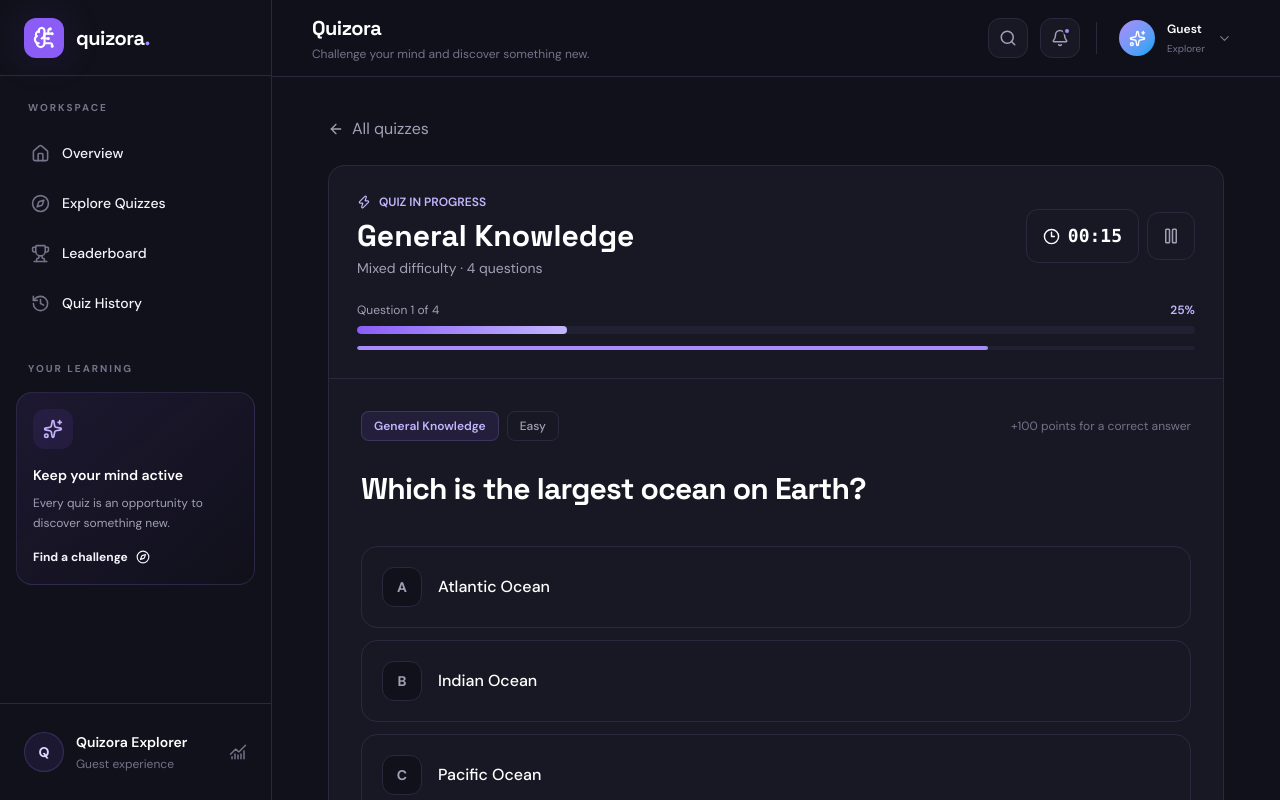
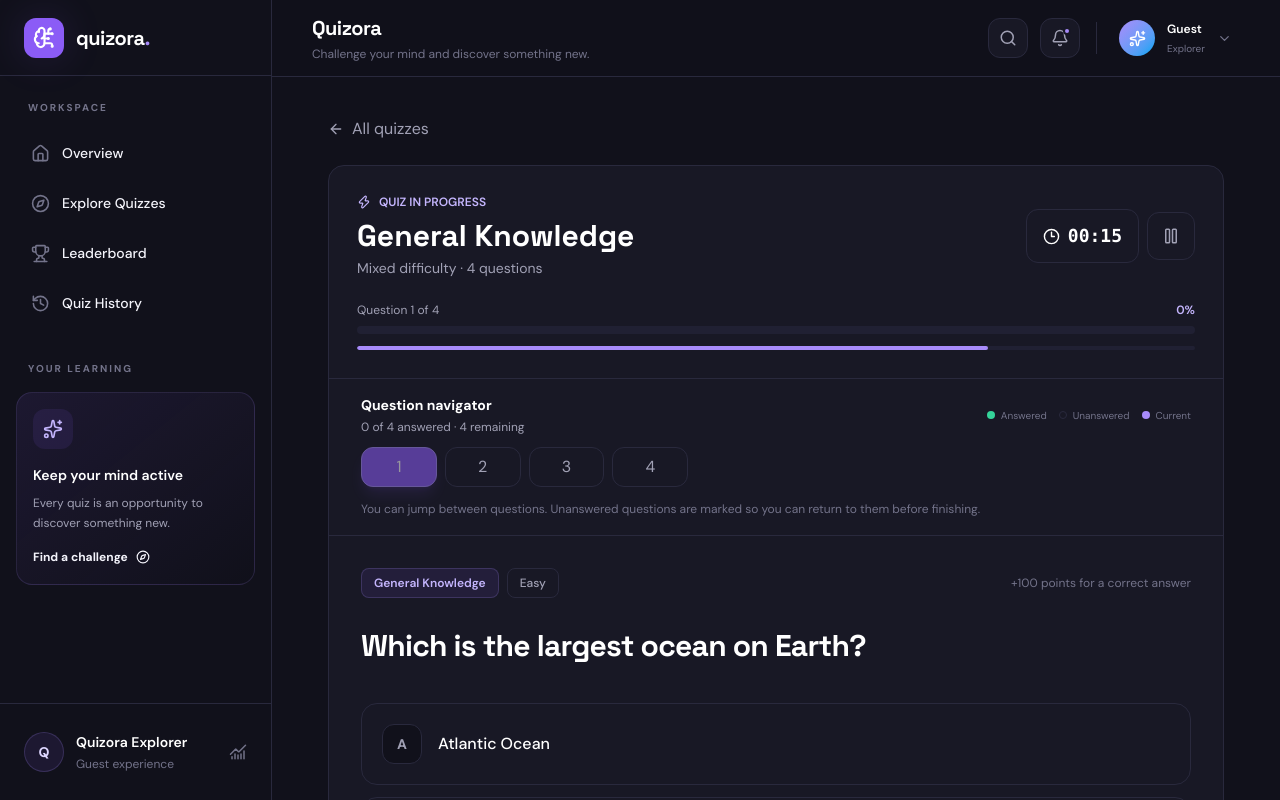
Before and after one commit to abdikadirjerry/quizora-quiz-app, a React (Vite) app: page /quiz/play in a window 1280 px wide. Shown: the top 800 px of the page. Built offline with nearby package versions, Linux system fonts and the light colour scheme.

Commit message:
feat: add quiz question navigation

```diff
--- a/src/hooks/useQuiz.js
+++ b/src/hooks/useQuiz.js
@@ -5,7 +5,6 @@ const DEFAULT_SECONDS_PER_QUESTION = 20;
 
 function normalizeTimerDuration(value) {
   const duration = Number(value ?? DEFAULT_SECONDS_PER_QUESTION);
-
   return [0, 10, 20, 30].includes(duration)
     ? duration
     : DEFAULT_SECONDS_PER_QUESTION;
@@ -17,84 +16,109 @@ function createInitialState({ questions, timerDuration }) {
     timerDuration,
     currentIndex: 0,
     selectedAnswer: null,
-    answers: [],
+    answers: questions.map(() => null),
     timeLeft: timerDuration === 0 ? null : timerDuration,
     status: "playing",
   };
 }
 
-function recordAnswer(state, answerIndex) {
-  const question = state.questions[state.currentIndex];
-
-  if (!question) return state;
-
-  const answer = {
+function makeAnswer(question, answerIndex) {
+  return {
     questionId: question.id,
     selectedAnswerIndex: answerIndex,
     correctAnswerIndex: question.correctAnswerIndex,
-    isCorrect: answerIndex === question.correctAnswerIndex,
+    isCorrect:
+      answerIndex !== null && answerIndex === question.correctAnswerIndex,
     timedOut: answerIndex === null,
   };
+}
 
-  const answers = [...state.answers, answer];
-  const isLastQuestion = state.currentIndex === state.questions.length - 1;
+function commitCurrent(state, answerIndex = state.selectedAnswer) {
+  const question = state.questions[state.currentIndex];
+  if (!question) return state;
+  const answers = [...state.answers];
+  answers[state.currentIndex] = makeAnswer(question, answerIndex);
+  return { ...state, answers };
+}
 
-  if (isLastQuestion) {
-    return {
-      ...state,
-      answers,
-      selectedAnswer: null,
-      status: "completed",
-    };
-  }
-
-  return {
-    ...state,
-    answers,
-    currentIndex: state.currentIndex + 1,
-    selectedAnswer: null,
-    timeLeft: state.timerDuration === 0 ? null : state.timerDuration,
-  };
+function completeState(state, answerIndex = state.selectedAnswer) {
+  let next = commitCurrent(state, answerIndex);
+  const answers = next.answers.map(
+    (answer, index) => answer ?? makeAnswer(next.questions[index], null),
+  );
+  return { ...next, answers, selectedAnswer: null, status: "completed" };
 }
 
 function quizReducer(state, action) {
   switch (action.type) {
     case "SELECT_ANSWER":
-      if (state.status !== "playing" || state.selectedAnswer !== null) {
-        return state;
-      }
-
+      if (state.status !== "playing") return state;
       return { ...state, selectedAnswer: action.index };
 
-    case "NEXT":
+    case "NEXT": {
       if (state.status !== "playing") return state;
-      return recordAnswer(state, state.selectedAnswer);
+      if (state.currentIndex === state.questions.length - 1) {
+        return completeState(state);
+      }
+      const committed = commitCurrent(state);
+      const nextIndex = state.currentIndex + 1;
+      return {
+        ...committed,
+        currentIndex: nextIndex,
+        selectedAnswer:
+          committed.answers[nextIndex]?.selectedAnswerIndex ?? null,
+        timeLeft: state.timerDuration === 0 ? null : state.timerDuration,
+      };
+    }
+
+    case "JUMP": {
+      if (
+        state.status !== "playing" ||
+        action.index < 0 ||
+        action.index >= state.questions.length
+      )
+        return state;
+      if (action.index === state.currentIndex) return state;
+      const committed = commitCurrent(state);
+      return {
+        ...committed,
+        currentIndex: action.index,
+        selectedAnswer:
+          committed.answers[action.index]?.selectedAnswerIndex ?? null,
+        timeLeft: state.timerDuration === 0 ? null : state.timerDuration,
+      };
+    }
 
     case "TICK":
-      if (state.status !== "playing" || state.timerDuration === 0) {
-        return state;
+      if (state.status !== "playing" || state.timerDuration === 0) return state;
+      if (state.timeLeft <= 1) {
+        if (state.currentIndex === state.questions.length - 1)
+          return completeState(state);
+        const timedOut = commitCurrent(state);
+        const nextIndex = state.currentIndex + 1;
+        return {
+          ...timedOut,
+          currentIndex: nextIndex,
+          selectedAnswer:
+            timedOut.answers[nextIndex]?.selectedAnswerIndex ?? null,
+          timeLeft: state.timerDuration,
+        };
       }
-
-      if (state.timeLeft <= 1) {
-        return recordAnswer(state, state.selectedAnswer);
-      }
-
       return { ...state, timeLeft: state.timeLeft - 1 };
 
     case "PAUSE":
-      if (state.status !== "playing") return state;
-      return { ...state, status: "paused" };
-
+      return state.status === "playing"
+        ? { ...state, status: "paused" }
+        : state;
     case "RESUME":
-      if (state.status !== "paused") return state;
-      return { ...state, status: "playing" };
-
+      return state.status === "paused"
+        ? { ...state, status: "playing" }
+        : state;
     case "RESET":
       return createInitialState({
         questions: action.questions,
         timerDuration: normalizeTimerDuration(action.timerDuration),
       });
-
     default:
       return state;
   }
@@ -105,61 +129,44 @@ export default function useQuiz(
   requestedTimerDuration = DEFAULT_SECONDS_PER_QUESTION,
 ) {
   const timerDuration = normalizeTimerDuration(requestedTimerDuration);
-
   const [state, dispatch] = useReducer(
     quizReducer,
     { questions, timerDuration },
     createInitialState,
   );
-
   const lastSavedAttempt = useRef(null);
 
   useEffect(() => {
-    dispatch({
-      type: "RESET",
-      questions,
-      timerDuration,
-    });
+    dispatch({ type: "RESET", questions, timerDuration });
   }, [questions, timerDuration]);
 
   useEffect(() => {
-    if (state.status !== "playing" || state.timerDuration === 0) {
+    if (state.status !== "playing" || state.timerDuration === 0)
       return undefined;
-    }
-
-    const timer = window.setInterval(() => {
-      dispatch({ type: "TICK" });
-    }, 1000);
-
+    const timer = window.setInterval(() => dispatch({ type: "TICK" }), 1000);
     return () => window.clearInterval(timer);
   }, [state.status, state.currentIndex, state.timerDuration]);
 
-  const score = state.answers.filter((answer) => answer.isCorrect).length;
+  const score = state.answers.filter((answer) => answer?.isCorrect).length;
 
   useEffect(() => {
     if (state.status === "playing") {
       lastSavedAttempt.current = null;
       return;
     }
-
-    if (state.status !== "completed" || state.questions.length === 0) {
-      return;
-    }
+    if (state.status !== "completed" || state.questions.length === 0) return;
 
     const signature = JSON.stringify({
       questionIds: state.questions.map((question) => question.id),
       answers: state.answers,
     });
-
     if (lastSavedAttempt.current === signature) return;
-
     lastSavedAttempt.current = signature;
 
     const totalQuestions = state.questions.length;
     const correctAnswers = state.answers.filter(
-      (answer) => answer.isCorrect,
+      (answer) => answer?.isCorrect,
     ).length;
-
     try {
       saveQuizAttempt({
         category: state.questions[0]?.category ?? "general-knowledge",
@@ -184,20 +191,14 @@ export default function useQuiz(
     hasTimer: state.timerDuration > 0,
     progress:
       state.questions.length > 0
-        ? ((state.currentIndex + (state.status === "completed" ? 1 : 0)) /
-            state.questions.length) *
-          100
+        ? (state.answers.filter(Boolean).length / state.questions.length) * 100
         : 0,
     selectAnswer: (index) => dispatch({ type: "SELECT_ANSWER", index }),
     nextQuestion: () => dispatch({ type: "NEXT" }),
+    jumpToQuestion: (index) => dispatch({ type: "JUMP", index }),
     pauseQuiz: () => dispatch({ type: "PAUSE" }),
     resumeQuiz: () => dispatch({ type: "RESUME" }),
-    restartQuiz: () =>
-      dispatch({
-        type: "RESET",
-        questions,
-        timerDuration,
-      }),
+    restartQuiz: () => dispatch({ type: "RESET", questions, timerDuration }),
   };
 }
 
@@ -205,6 +206,5 @@ function getAttemptDifficulty(questions) {
   const difficulties = [
     ...new Set(questions.map((question) => question.difficulty)),
   ];
-
   return difficulties.length === 1 ? difficulties[0] : "Mixed";
 }
--- a/src/pages/QuizPage.jsx
+++ b/src/pages/QuizPage.jsx
@@ -104,6 +104,8 @@ function QuizPage() {
 
   const quiz = useQuiz(questions, timerDuration);
   const currentQuestion = quiz.questions[quiz.currentIndex];
+  const answeredCount = quiz.answers.filter(Boolean).length;
+  const remainingCount = quiz.totalQuestions - answeredCount;
 
   useEffect(() => {
     if (quiz.status !== "playing" && quiz.status !== "paused") {
@@ -213,7 +215,7 @@ function QuizPage() {
 
   if (quiz.status === "completed") {
     const unansweredCount = quiz.answers.filter(
-      (answer) => answer.selectedAnswerIndex === null,
+      (answer) => answer?.selectedAnswerIndex === null,
     ).length;
 
     const incorrectCount = quiz.totalQuestions - quiz.score - unansweredCount;
@@ -647,10 +649,7 @@ function QuizPage() {
               </span>
 
               <span className="font-semibold text-brand-300">
-                {Math.round(
-                  ((quiz.currentIndex + 1) / quiz.totalQuestions) * 100,
-                )}
-                %
+                {Math.round((answeredCount / quiz.totalQuestions) * 100)}%
               </span>
             </div>
 
@@ -660,14 +659,12 @@ function QuizPage() {
               aria-label="Quiz progress"
               aria-valuemin={0}
               aria-valuemax={quiz.totalQuestions}
-              aria-valuenow={quiz.currentIndex + 1}
+              aria-valuenow={answeredCount}
             >
               <div
                 className="h-full rounded-full bg-gradient-to-r from-brand-500 to-brand-300 transition-all duration-300"
                 style={{
-                  width: `${
-                    ((quiz.currentIndex + 1) / quiz.totalQuestions) * 100
-                  }%`,
+                  width: `${(answeredCount / quiz.totalQuestions) * 100}%`,
                 }}
               />
             </div>
@@ -689,6 +686,76 @@ function QuizPage() {
               </p>
             )}
           </div>
+        </div>
+
+        <div className="border-b border-border-subtle px-5 py-4 sm:px-8">
+          <div className="mb-3 flex flex-wrap items-center justify-between gap-2">
+            <div>
+              <h2 className="text-sm font-bold text-white">
+                Question navigator
+              </h2>
+              <p className="mt-1 text-xs text-text-secondary">
+                {answeredCount} of {quiz.totalQuestions} answered ·{" "}
+                {remainingCount} remaining
+              </p>
+            </div>
+            <div className="flex flex-wrap items-center gap-3 text-[10px] text-text-muted">
+              <span className="inline-flex items-center gap-1.5">
+                <span className="h-2 w-2 rounded-full bg-success" />
+                Answered
+              </span>
+              <span className="inline-flex items-center gap-1.5">
+                <span className="h-2 w-2 rounded-full border border-border-subtle" />
+                Unanswered
+              </span>
+              <span className="inline-flex items-center gap-1.5">
+                <span className="h-2 w-2 rounded-full bg-brand-400" />
+                Current
+              </span>
+            </div>
+          </div>
+          <div
+            className="grid grid-cols-5 gap-2 sm:grid-cols-8 md:grid-cols-10"
+            aria-label="Jump to a question"
+          >
+            {quiz.questions.map((question, index) => {
+              const answer = quiz.answers[index];
+              const isCurrent = index === quiz.currentIndex;
+              const isAnswered = Boolean(answer);
+              return (
+                <button
+                  key={question.id}
+                  type="button"
+                  onClick={() => quiz.jumpToQuestion(index)}
+                  disabled={quiz.status !== "playing" || isCurrent}
+                  aria-current={isCurrent ? "step" : undefined}
+                  aria-label={`Question ${index + 1}, ${isCurrent ? "current question" : isAnswered ? "answered" : "unanswered"}`}
+                  className={`relative flex h-10 items-center justify-center rounded-xl border text-sm font-bold transition focus-visible:outline-none focus-visible:ring-2 focus-visible:ring-brand-400 disabled:cursor-default ${
+                    isCurrent
+                      ? "border-brand-400 bg-brand-500 text-white shadow-lg shadow-brand-500/20"
+                      : isAnswered
+                        ? "border-success/30 bg-success/10 text-success hover:border-success/60"
+                        : "border-border-subtle bg-surface-raised text-text-secondary hover:border-brand-400/40 hover:text-white"
+                  }`}
+                >
+                  {index + 1}
+                  {isAnswered && !isCurrent && (
+                    <Check
+                      size={12}
+                      className="absolute right-1 top-1"
+                      aria-hidden="true"
+                    />
+                  )}
+                </button>
+              );
+            })}
+          </div>
+          {remainingCount > 0 && (
+            <p className="mt-3 text-xs leading-5 text-text-muted">
+              You can jump between questions. Unanswered questions are marked so
+              you can return to them before finishing.
+            </p>
+          )}
         </div>
 
         <div className="p-5 sm:p-8">
```
